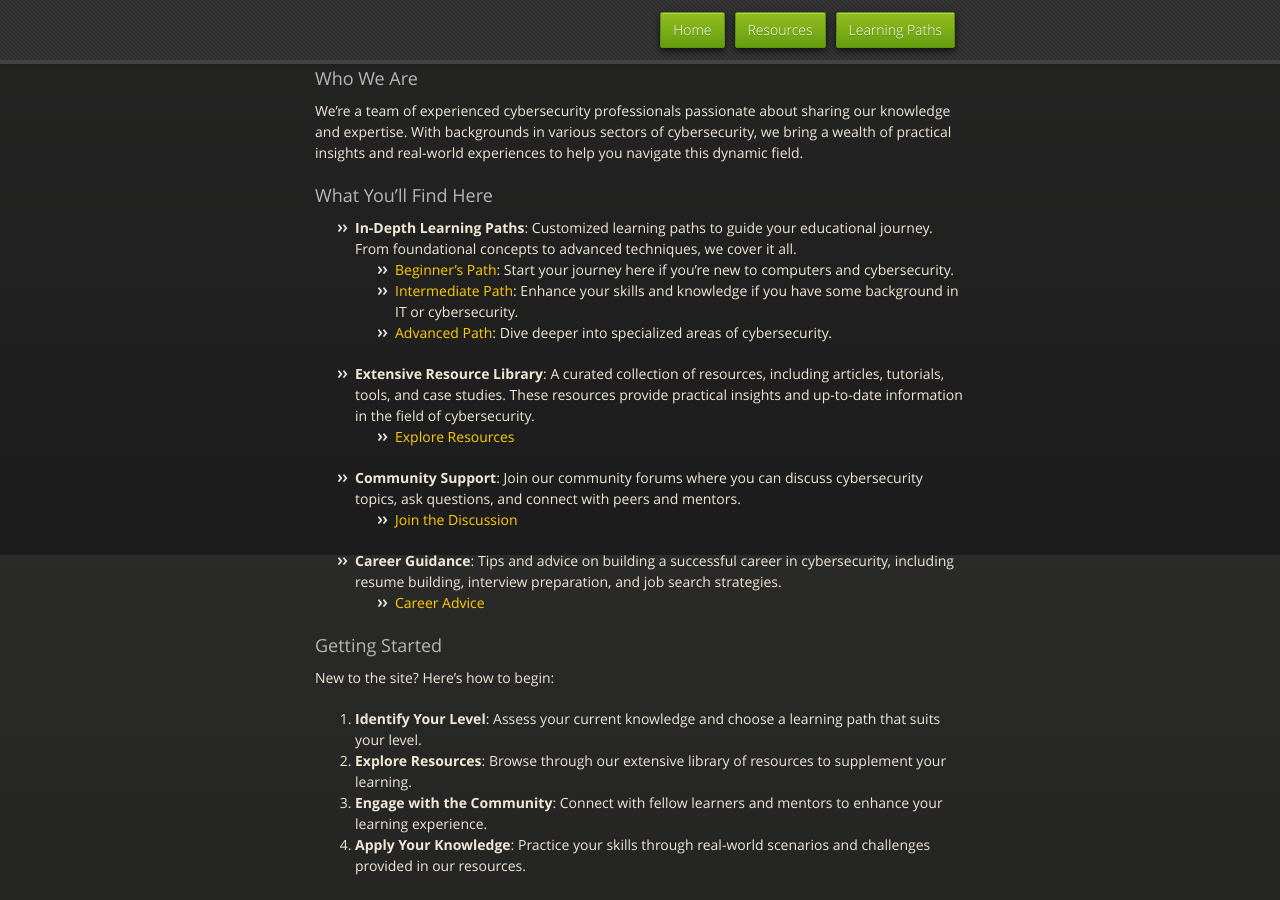
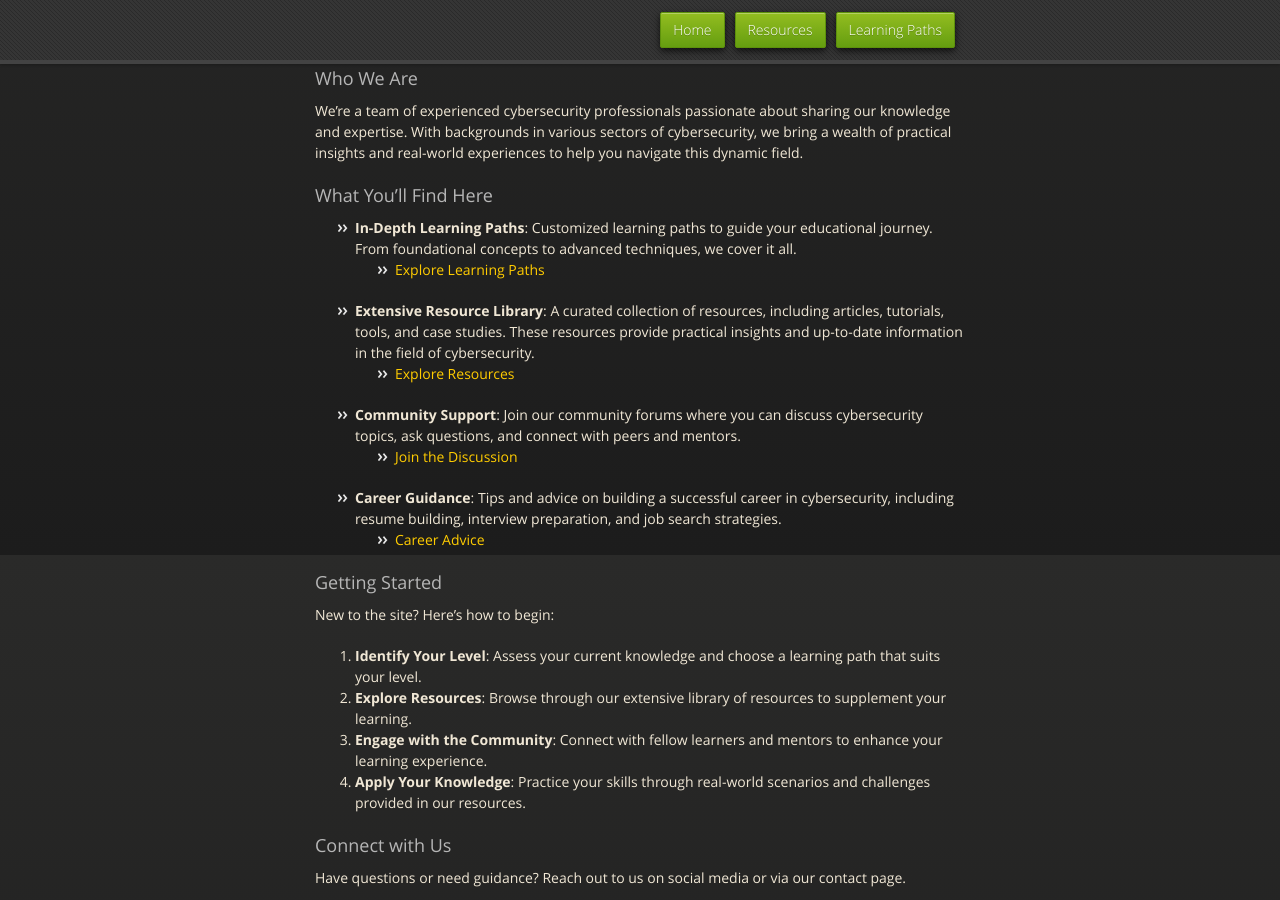
Before and after one commit to jaceflournoy/jaceflournoy.github.io, a Jekyll site: the page built from index.md, in a window 1280 px wide and 900 px high, scrolled down 345 px. Built offline with Jekyll 4.4.1, drawn with Linux system fonts in a browser that asks for light colours; our own code applies the rules of GitHub Pages for plain Markdown files.

Commit message:
update index

```diff
--- a/index.md
+++ b/index.md
@@ -10,9 +10,7 @@ We're a team of experienced cybersecurity professionals passionate about sharing
 ### What You'll Find Here
 
 - **In-Depth Learning Paths**: Customized learning paths to guide your educational journey. From foundational concepts to advanced techniques, we cover it all.
-  - [Beginner's Path](/learning-paths/beginner.md): Start your journey here if you're new to computers and cybersecurity.
-  - [Intermediate Path](/learning-paths/intermediate.md): Enhance your skills and knowledge if you have some background in IT or cybersecurity.
-  - [Advanced Path](/learning-paths/advanced.md): Dive deeper into specialized areas of cybersecurity.
+  - [Explore Learning Paths](/learning-paths.md)
 
 - **Extensive Resource Library**: A curated collection of resources, including articles, tutorials, tools, and case studies. These resources provide practical insights and up-to-date information in the field of cybersecurity.
   - [Explore Resources](/resources.md)
```
Also changed, not shown: learning-paths/absolute-beginner.md (+1 -1 lines).
